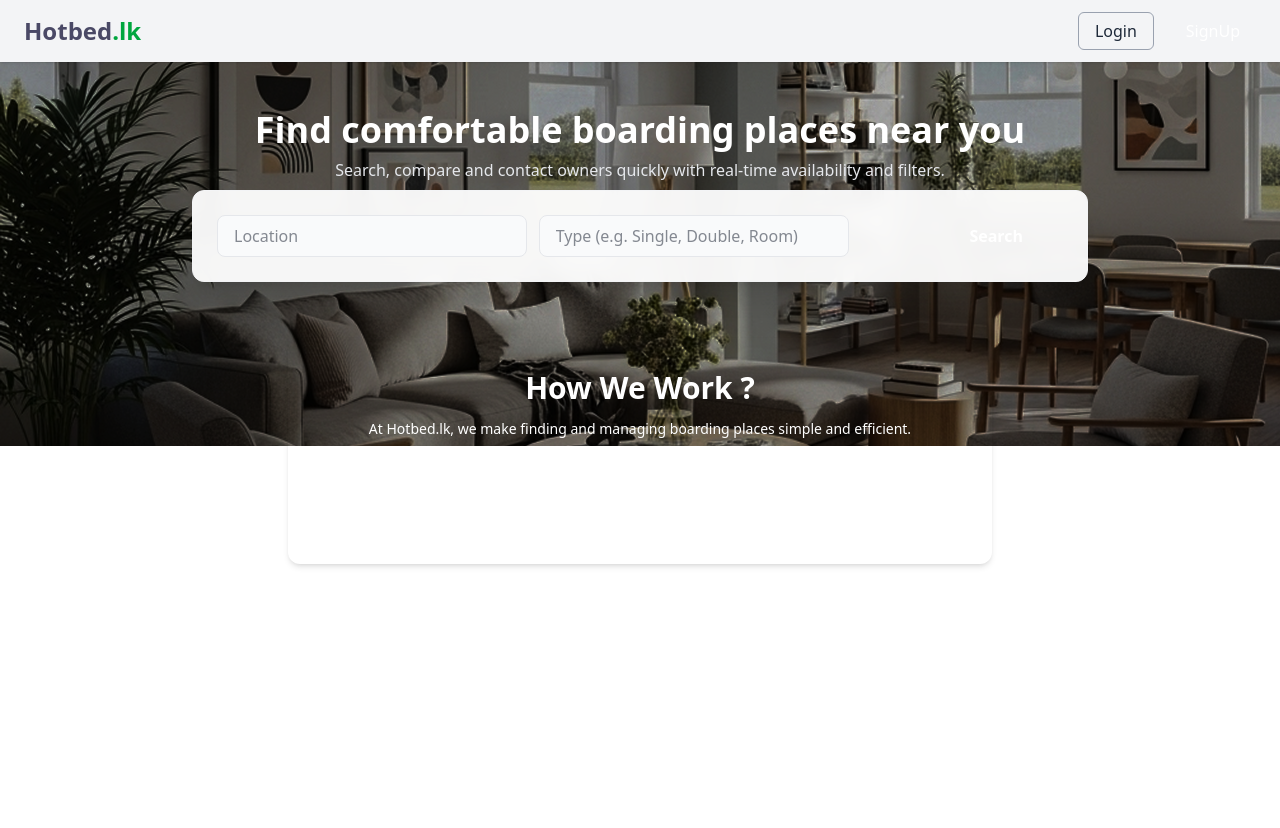
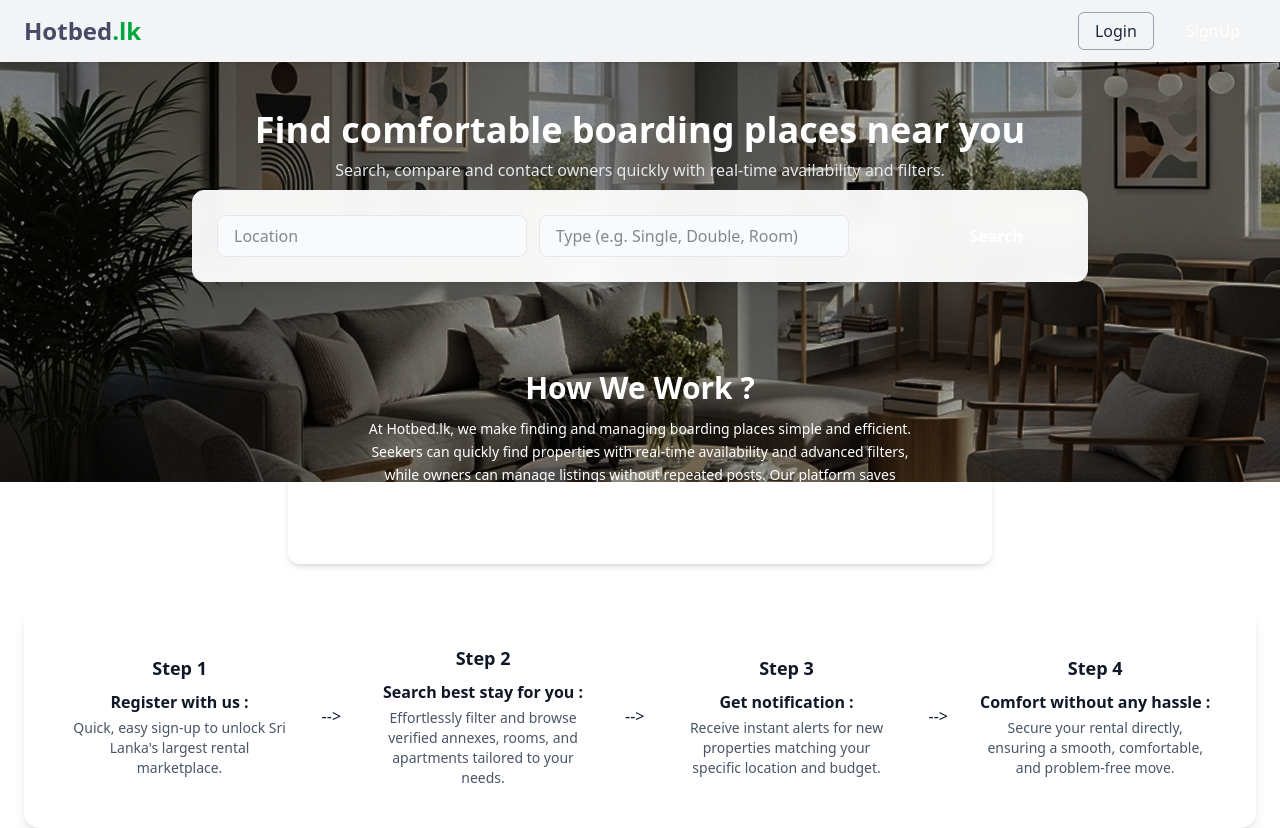
Before and after one commit to HotBedLK/frontend, a React app: page / in a window 1280 px wide. Before the commit the page ends 800 px from the top, so only its background shows below. Built offline with nearby package versions, Linux system fonts and the light colour scheme; the HTML template or start-up script is replaced by a standard one.

Commit message:
feat(ui): add StepsCard component with step-by-step layout, arrow navigation, and theme-based background styling

```diff
--- a/src/App.tsx
+++ b/src/App.tsx
@@ -1,6 +1,7 @@
 // import custom component
 import Header from "./components/Header.jsx";
 import HeroSearch from "./components/HeroSearch.jsx";
+import StepsCard from "./components/StepsCard.jsx";
 
 export default function App() {
   return (
@@ -9,6 +10,7 @@ export default function App() {
       <main>
         {/* for main sectons */}
         <HeroSearch />
+        <StepsCard />
       </main>
     </div>
   );
--- a/src/components/HeroSearch.jsx
+++ b/src/components/HeroSearch.jsx
@@ -61,12 +61,13 @@ export default function HeroSearch() {
         <img
           src="/images/landing-p-hero-01.png"
           alt="hero"
-          className="w-full h-96 object-cover brightness-75"
+          className="w-full h-105 object-cover brightness-75"
         />
       </div>
 
       <div className="relative max-w-7xl mx-auto px-4 sm:px-6 lg:px-8">
-        <div className="pt-16 pb-20 sm:pt-12 sm:pb-28">
+        {/* FIX: sm:pb-28 */}
+        <div className="pt-16 pb-20 sm:pt-12 sm:pb-10">
           <div className="text-center text-white mb-6">
             <h1 className="text-3xl sm:text-4xl font-extrabold">
               Find comfortable boarding places near you
--- /dev/null
+++ b/src/components/StepsCard.jsx
@@ -0,0 +1,60 @@
+import { theme } from "../theme";
+
+const StepsCard = () => {
+  const steps = [
+    {
+      step: 1,
+      title: "Register with us :",
+      description:
+        "Quick, easy sign-up to unlock Sri Lanka's largest rental marketplace.",
+    },
+    {
+      step: 2,
+      title: "Search best stay for you :",
+      description:
+        "Effortlessly filter and browse verified annexes, rooms, and apartments tailored to your needs.",
+    },
+    {
+      step: 3,
+      title: "Get notification :",
+      description:
+        "Receive instant alerts for new properties matching your specific location and budget.",
+    },
+    {
+      step: 4,
+      title: "Comfort without any hassle :",
+      description:
+        "Secure your rental directly, ensuring a smooth, comfortable, and problem-free move.",
+    },
+  ];
+
+  return (
+    <div
+      className={`bg-[${theme.backgrund.green}] rounded-2xl shadow-lg py-10 px-6 mx-6 flex flex-col md:flex-row items-center justify-center gap-8 md:gap-4 text-center md:text-left`}
+    >
+      {steps.map((item, index) => (
+        <div key={item.step} className="flex gap-4">
+          <div className="flex flex-col items-center">
+            <h3 className="text-lg font-semibold">Step {item.step}</h3>
+            <h4 className="text-base font-bold mt-2 text-center">
+              {item.title}
+            </h4>
+            <p className=" text-sm text-gray-600 max-w-[220px] mt-1 text-center">
+              {item.description}
+            </p>
+          </div>
+
+          {index !== steps.length - 1 && (
+            <div className="hidden md:flex justify-center items-center mx-4">
+              {/* Arrow Icon Here */}
+
+              {"-->"}
+            </div>
+          )}
+        </div>
+      ))}
+    </div>
+  );
+};
+
+export default StepsCard;
--- a/src/theme.ts
+++ b/src/theme.ts
@@ -7,5 +7,6 @@ export const theme = {
   },
   backgrund: {
     green: "#6a8f7f",
+    pink: "#5e4b4bff",
   },
 };
```
